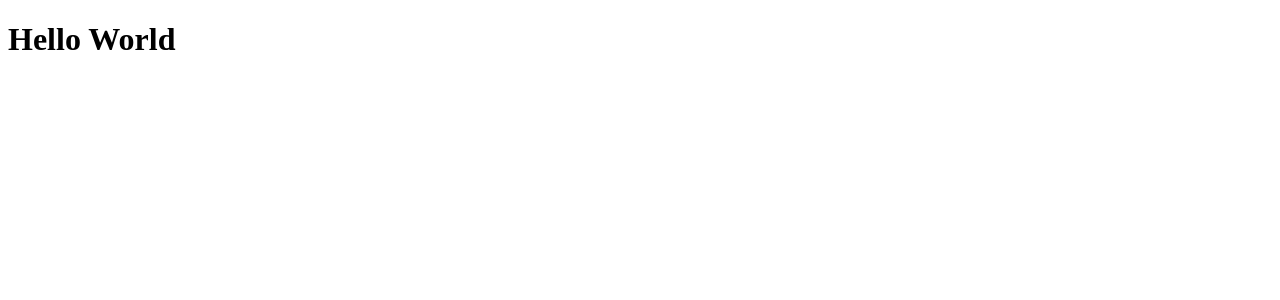
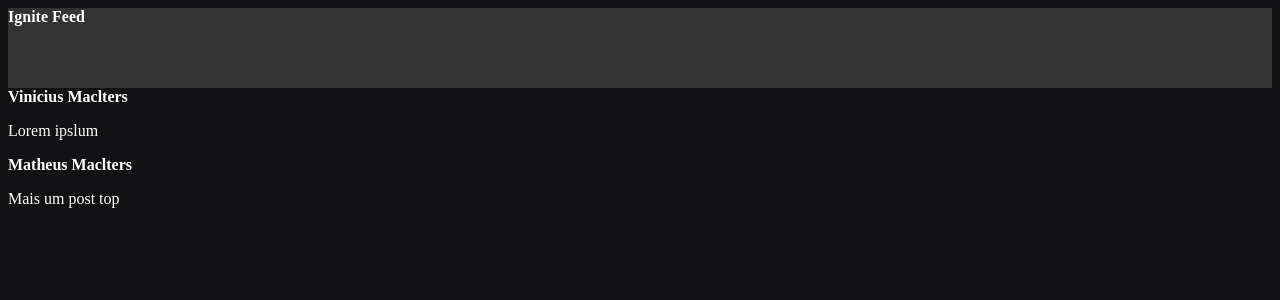
Before and after one commit to viniciusmaclters/ignite-reactjs, a React (Vite) app: page / in a window 1280 px wide. Shown: the top 300 px of the page. Built offline with nearby package versions, Linux system fonts and the light colour scheme.

Commit message:
CSS Modules

```diff
--- a/index.html
+++ b/index.html
@@ -4,7 +4,7 @@
     <meta charset="UTF-8" />
     <link rel="icon" type="image/svg+xml" href="/vite.svg" />
     <meta name="viewport" content="width=device-width, initial-scale=1.0" />
-    <title>Vite + React</title>
+    <title>Iniciando ReactJs</title>
   </head>
   <body>
     <div id="root"></div>
--- a/src/App.jsx
+++ b/src/App.jsx
@@ -1,8 +1,22 @@
+import { Post } from "./Post";
+import { Header } from "./components/Header";
 
-function App() {
+import './style.css'
+
+export function App() {
   return (
-    <h1>Hello World</h1>
+    <div>
+      <Header />
+
+      <Post
+        author="Vinicius Maclters"
+        content="Lorem ipslum"
+      />
+
+      <Post
+        author="Matheus Maclters"
+        content="Mais um post top"
+      />
+    </div>
   )
 }
-
-export default App
--- /dev/null
+++ b/src/Post.jsx
@@ -0,0 +1,8 @@
+export function Post(props) {
+  return (
+    <div>
+      <strong>{props.author}</strong>
+      <p>{props.content}</p>
+    </div>
+  )
+}
--- /dev/null
+++ b/src/components/Header.jsx
@@ -0,0 +1,9 @@
+import styles from './Header.module.css'
+
+export function Header() {
+  return (
+    <header className={styles.header}>
+      <strong>Ignite Feed</strong>
+    </header>
+  )
+}
--- /dev/null
+++ b/src/components/Header.module.css
@@ -0,0 +1,4 @@
+.header {
+  background: #333;
+  height: 80px;
+}
--- a/src/main.jsx
+++ b/src/main.jsx
@@ -1,6 +1,6 @@
 import React from 'react'
 import ReactDOM from 'react-dom/client'
-import App from './App'
+import { App } from './App'
 
 ReactDOM.createRoot(document.getElementById('root')).render(
   <React.StrictMode>
--- /dev/null
+++ b/src/style.css
@@ -0,0 +1,4 @@
+body {
+  background-color: #121214;
+  color: white;
+}
```
